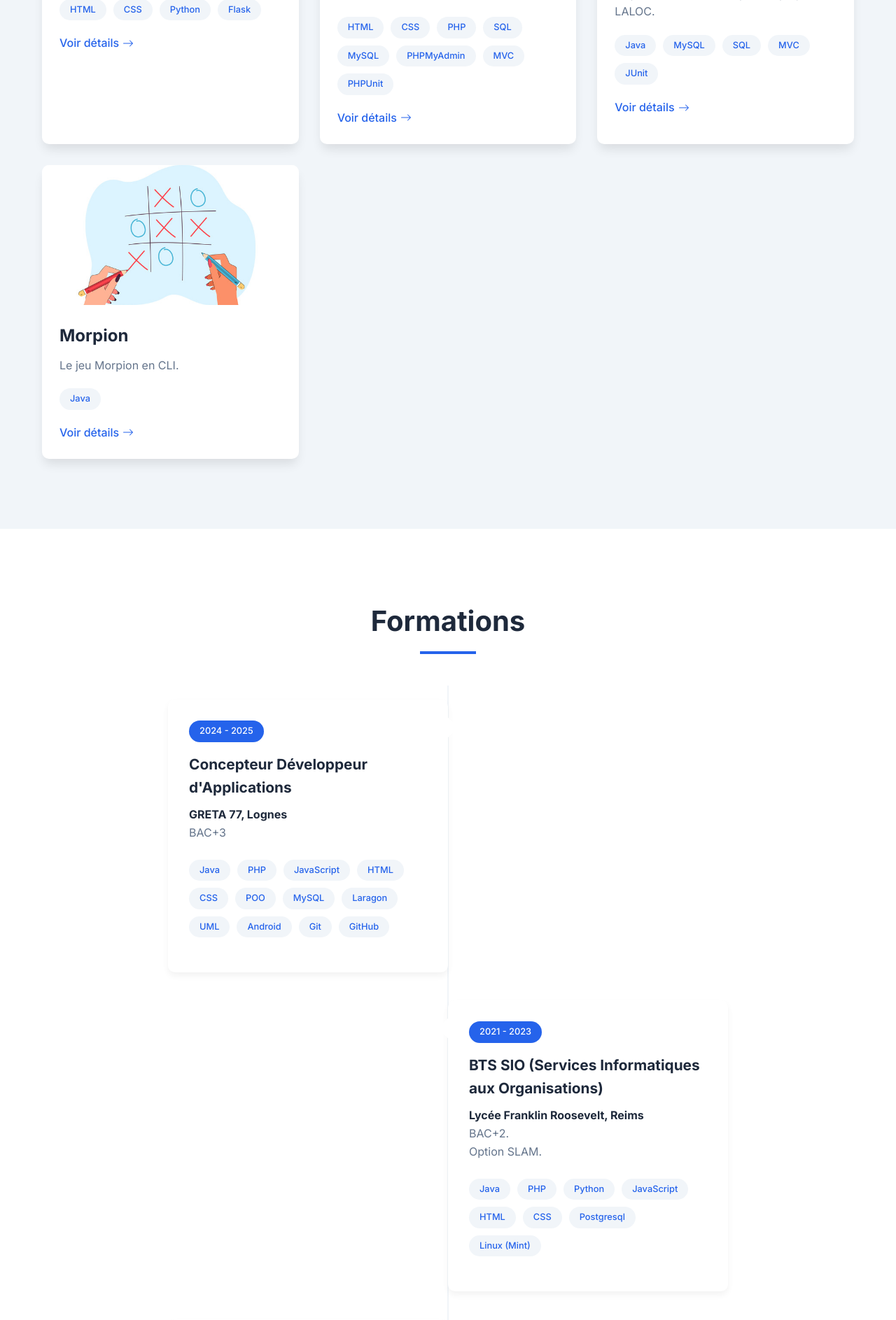
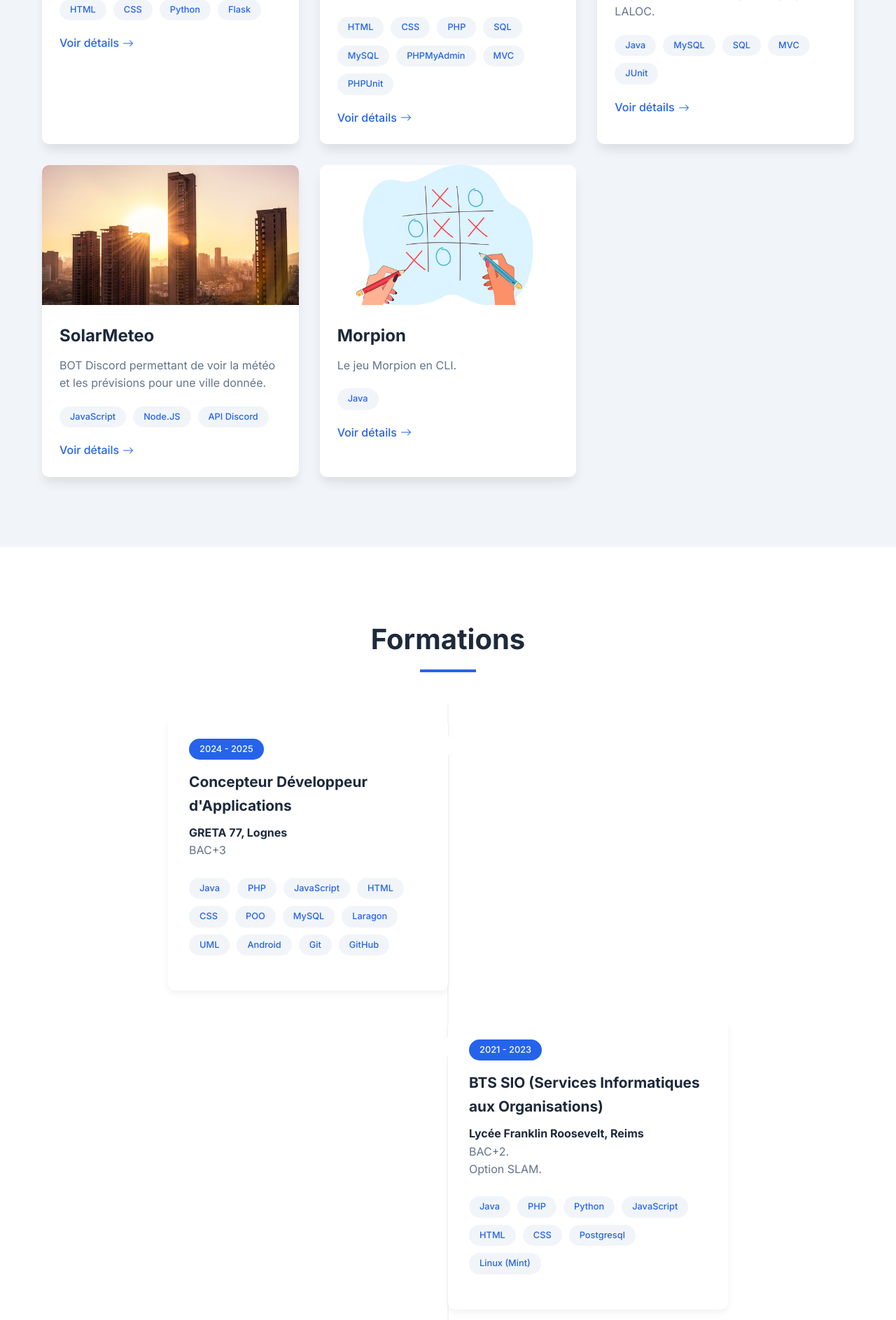
Before and after one commit to ragerslazar/portfolio-v2, a Flask app: page / in a window 1280 px wide. Shown: the part 1976-3863 px from the top of the page at 70% size. Run offline with Flask 3, Linux system fonts and the light colour scheme.

Commit message:
Solar meteo project added

```diff
--- a/templates/index.html
+++ b/templates/index.html
@@ -103,6 +103,26 @@
                             <span class="project-tag">JUnit</span>
                         </div>
                         <a href="https://github.com/ragerslazar/laloc-car-manager" target="_blank" class="project-link">
+                            Voir détails
+                            <svg xmlns="http://www.w3.org/2000/svg" width="16" height="16" fill="currentColor" viewBox="0 0 16 16">
+                                <path fill-rule="evenodd" d="M1 8a.5.5 0 0 1 .5-.5h11.793l-3.147-3.146a.5.5 0 0 1 .708-.708l4 4a.5.5 0 0 1 0 .708l-4 4a.5.5 0 0 1-.708-.708L13.293 8.5H1.5A.5.5 0 0 1 1 8z"/>
+                            </svg>
+                        </a>
+                    </div>
+                </div>
+                <div class="project-card">
+                    <div class="project-image">
+                        <img src="{{url_for('static', filename='images/solar_meteo.jpg')}}" alt="Solar Meteo" />
+                    </div>
+                    <div class="project-info">
+                        <h3>SolarMeteo</h3>
+                        <p>BOT Discord permettant de voir la météo et les prévisions pour une ville donnée.</p>
+                        <div class="project-tags">
+                            <span class="project-tag">JavaScript</span>
+                            <span class="project-tag">Node.JS</span>
+                            <span class="project-tag">API Discord</span>
+                        </div>
+                        <a href="https://github.com/ragerslazar/Solar-Meteo" target="_blank" class="project-link">
                             Voir détails
                             <svg xmlns="http://www.w3.org/2000/svg" width="16" height="16" fill="currentColor" viewBox="0 0 16 16">
                                 <path fill-rule="evenodd" d="M1 8a.5.5 0 0 1 .5-.5h11.793l-3.147-3.146a.5.5 0 0 1 .708-.708l4 4a.5.5 0 0 1 0 .708l-4 4a.5.5 0 0 1-.708-.708L13.293 8.5H1.5A.5.5 0 0 1 1 8z"/>
@@ -261,11 +281,11 @@
                         <span>Paris, France</span>
                     </div>
                     <div class="contact-method">
-                        <img src="https://skillicons.dev/icons?i=linkedin" alt="">
+                        <img src="https://skillicons.dev/icons?i=linkedin" alt="LinkedIn">
                         <span><a href="https://www.linkedin.com/in/lazar-la2103" target="_blank">LinkedIn</a></span>
                     </div>
                     <div class="contact-method">
-                        <img src="https://skillicons.dev/icons?i=github" alt="">
+                        <img src="https://skillicons.dev/icons?i=github" alt="GitHub">
                         <span><a href="https://www.github.com/ragerslazar" target="_blank">GitHub</a></span>
                     </div>
                 </div>
```
Also changed, not shown: static/images/solar_meteo.jpg (added).
